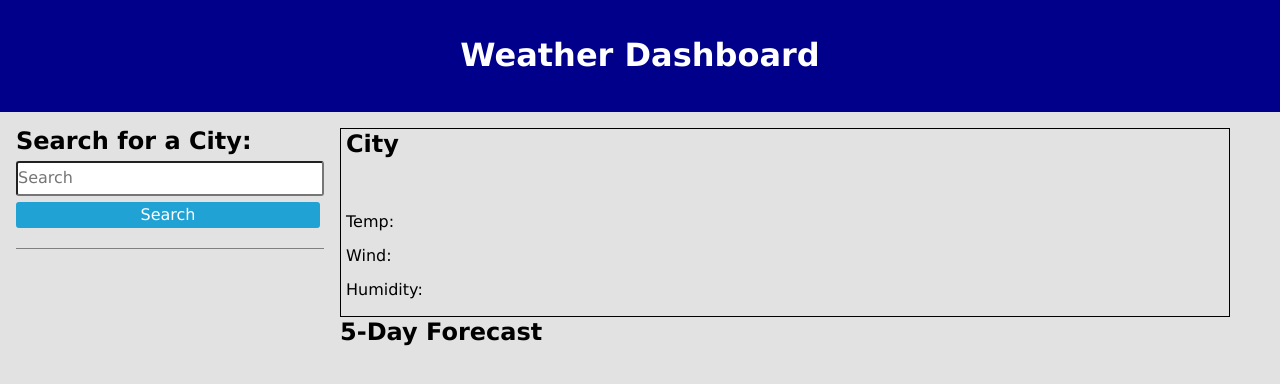
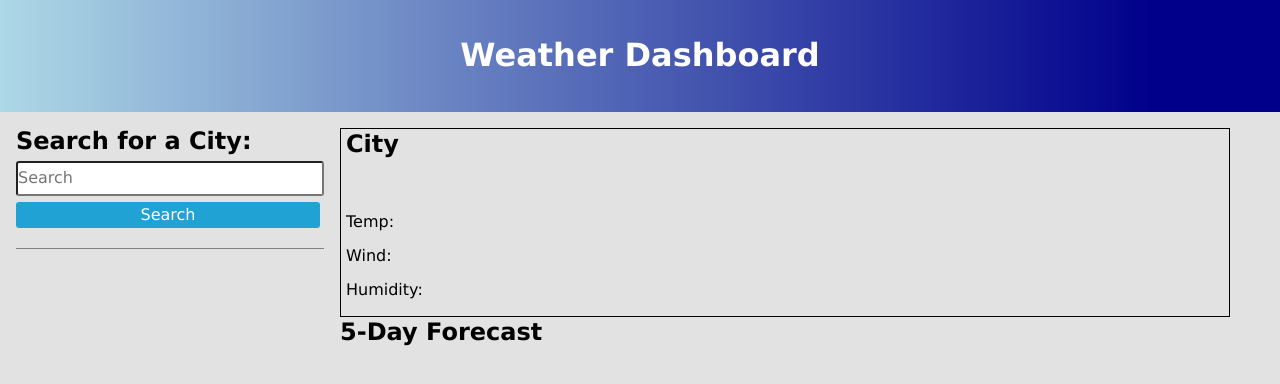
Before and after one commit to danielcgraves/weather-dashboard, a plain HTML site: page index.html in a window 1280 px wide. Drawn offline with Linux system fonts and the light colour scheme.

Commit message:
cleaned up the code and added some minor css

```diff
--- a/assets/styles.css
+++ b/assets/styles.css
@@ -14,6 +14,12 @@ body {
     text-align: center;
     color: white;
     background-color: darkblue;
+    background-image:
+        linear-gradient(
+            to right,
+            lightblue,
+            darkblue 90%
+        );
     margin-bottom: 1rem;
     padding: 1rem;
 }
```
Also changed, not shown: assets/script.js (+7 -26 lines).
